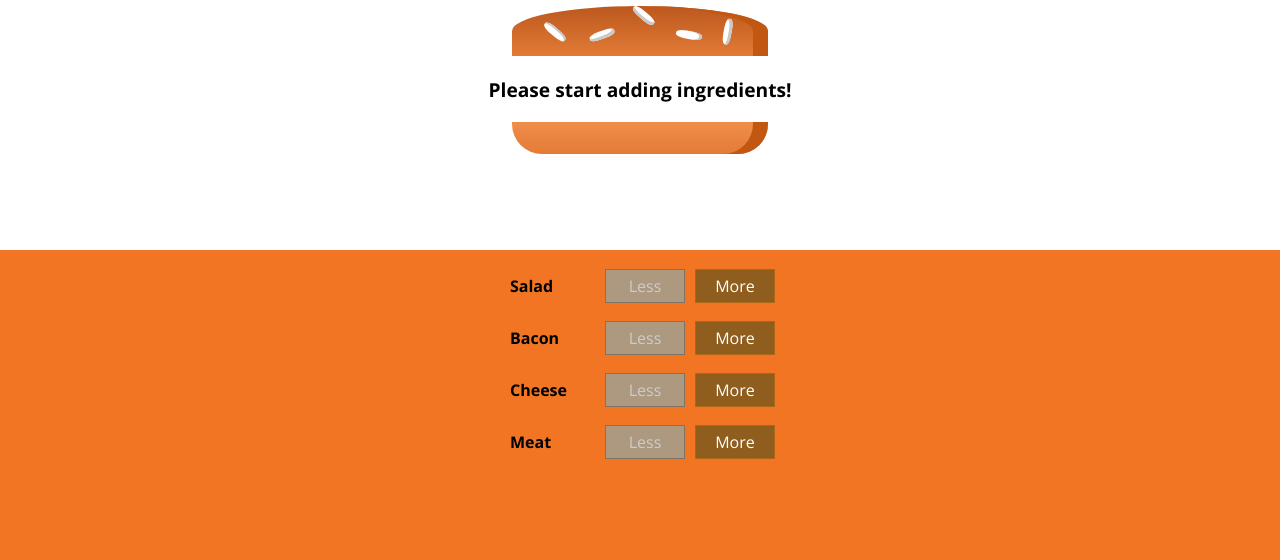
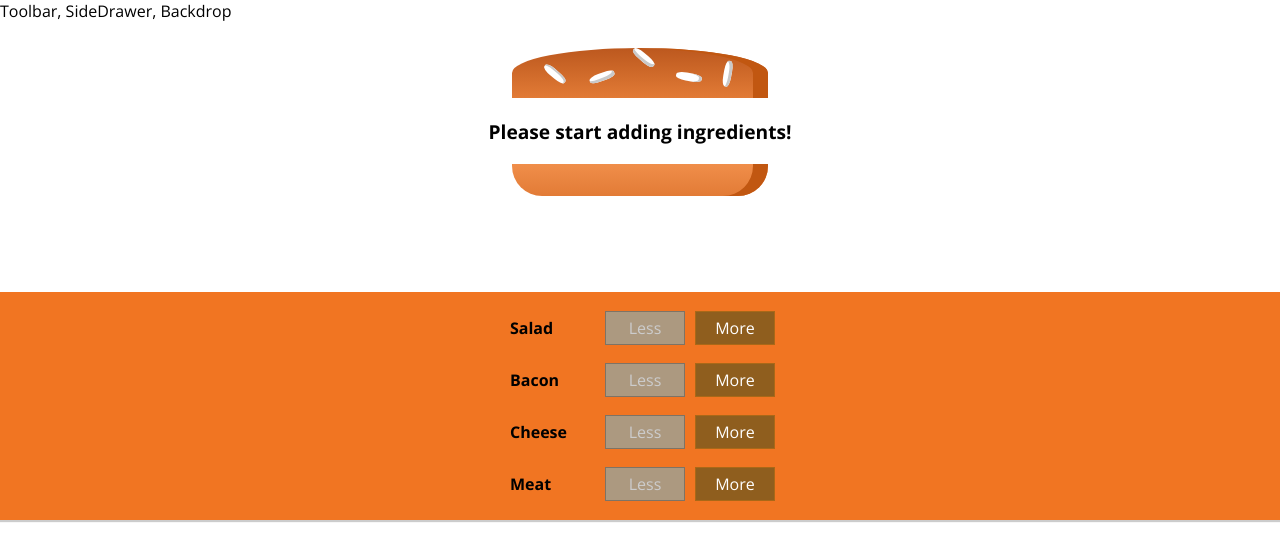
Before and after one commit to katmcglo/pancakestack, a React (Create React App) app: page / in a window 1280 px wide. Shown: the top 560 px of the page. Built offline with nearby package versions, Linux system fonts and the light colour scheme.

Commit message:
revert changes from previous commit

```diff
--- a/src/App.js
+++ b/src/App.js
@@ -6,7 +6,9 @@ import StackBuilder from './containers/StackBuilder/StackBuilder';
 function App() {
   return (
     <div>
+      <Layout>
         <StackBuilder></StackBuilder>
+      </Layout>
     </div>
   );
 }
--- a/src/components/PancakeStack/BuildControls/BuildControls.module.css
+++ b/src/components/PancakeStack/BuildControls/BuildControls.module.css
@@ -7,5 +7,4 @@
   box-shadow: 0 2px 1px #ccc;
   margin: auto;
   padding: 10px 0;
-  height: 100vh;
 }
```
